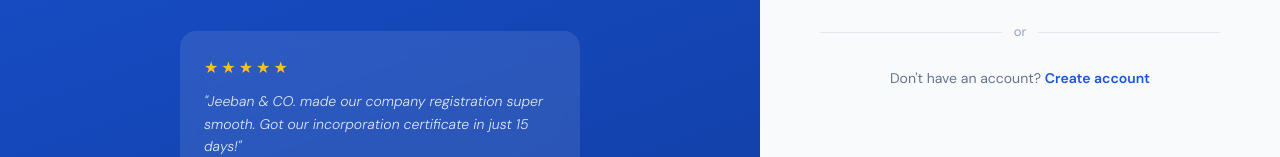
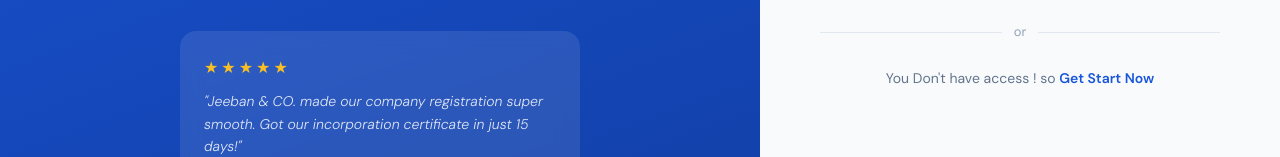
Before and after one commit to parthakar200/JEEBAN_CO, a React (Create React App) app in the folder client/: page /login in a window 1280 px wide. Shown: the part 569-726 px from the top of the page. Built offline with nearby package versions, Linux system fonts and the light colour scheme; no server answers.

Commit message:
all good now

```diff
--- a/client/src/pages/LoginPage.js
+++ b/client/src/pages/LoginPage.js
@@ -154,8 +154,8 @@
           </div>
 
           <p style={{ textAlign: 'center', fontSize: 14, color: '#64748b' }}>
-            Don't have an account?{' '}
-            <Link to="/register" style={{ color: '#1a56db', fontWeight: 600 }}>Create account</Link>
+            You Don't have access ! so{' '}
+            <Link to="/register" style={{ color: '#1a56db', fontWeight: 600 }}>Get Start Now</Link>
           </p>
         </div>
       </div>
```
Also changed, not shown: 2 other files (tests, documents, lock files or other folders).
